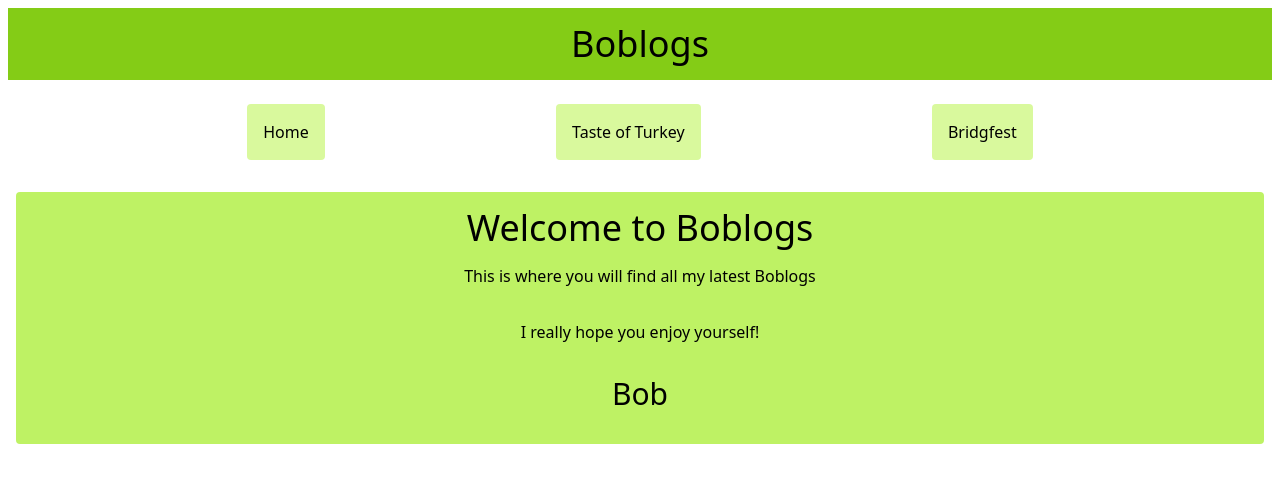
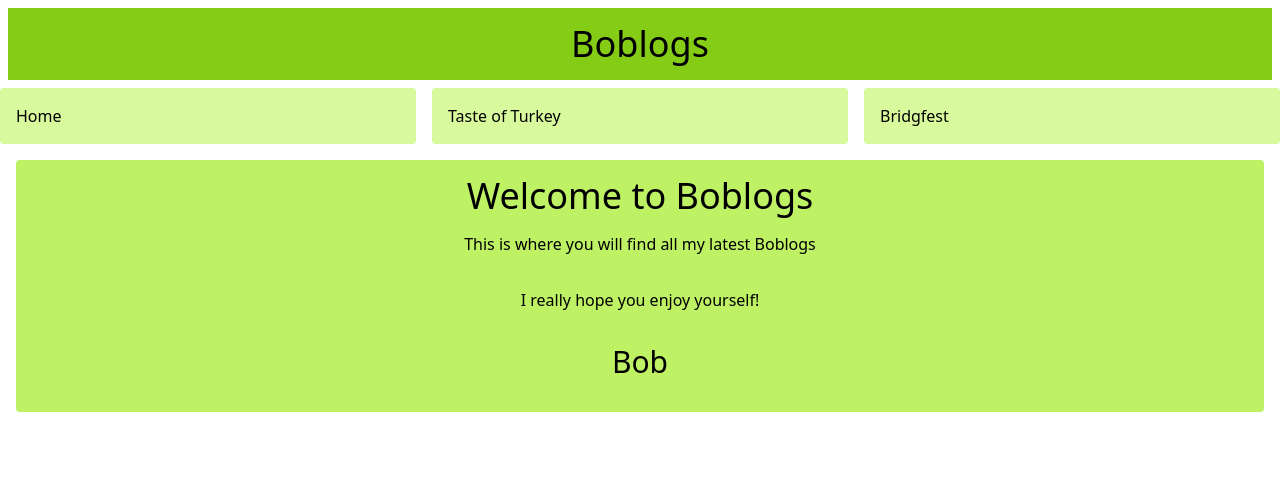
Before and after one commit to SmagicJones/boblogs, a React (Vite) app: page /boblogs/home in a window 1280 px wide. Shown: the top 482 px of the page. Built offline with nearby package versions, Linux system fonts and the light colour scheme.

Commit message:
grid link buttons

```diff
--- a/src/App.jsx
+++ b/src/App.jsx
@@ -12,7 +12,7 @@ function App() {
       </header>
 
       <section>
-        <nav className="flex justify-evenly p-4">
+        <nav className="grid md:grid-cols-3 gap-4">
           <Link
             to="/boblogs/home"
             className="p-4 bg-lime-200 rounded hover:bg-lime-300 hover:text-white"
```
